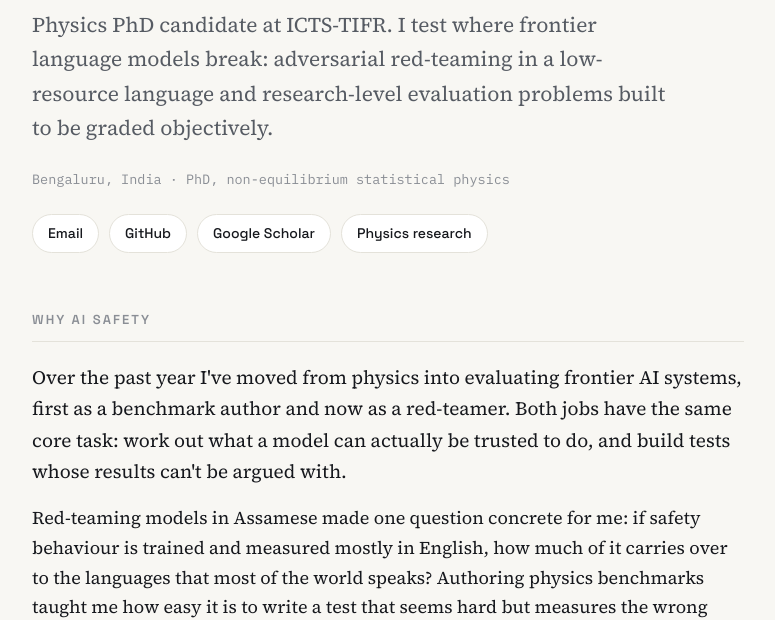
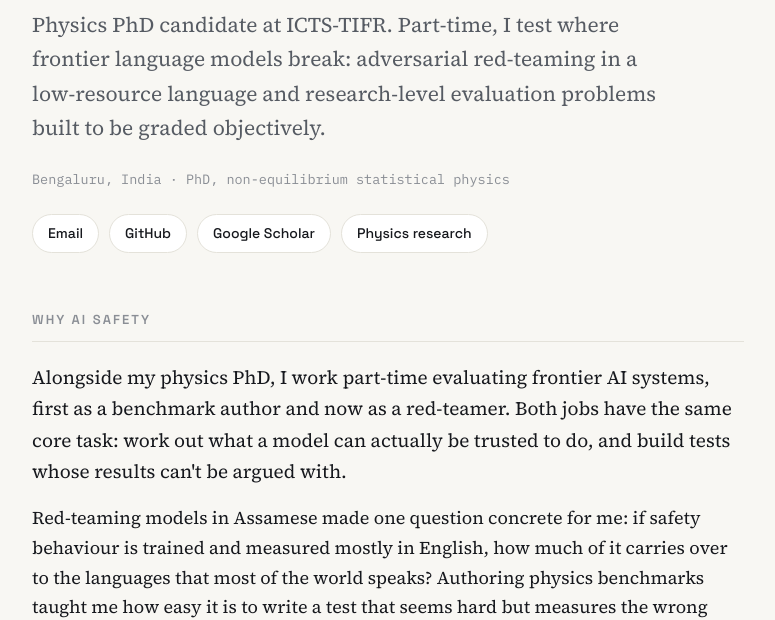
Before and after one commit to shubhadeep763/ai-safety, a plain HTML site: page index.html in a window 1280 px wide. Shown: the part 190-810 px from the top of the page, without its empty margins (252-1027 px from the left). Drawn offline with Linux system fonts and the light colour scheme.

Commit message:
Describe AI work as part-time alongside the PhD
Co-Authored-By: Claude Opus 5.5 (1M context) <noreply@anthropic.com>

```diff
--- a/index.html
+++ b/index.html
@@ -131,7 +131,7 @@
 <header class="hero">
   <p class="eyebrow">AI Safety · Evaluation · Red-teaming</p>
   <h1>Shubhadeep Chakraborty</h1>
-  <p class="tagline">Physics PhD candidate at ICTS-TIFR. I test where frontier language models break: adversarial red-teaming in a low-resource language and research-level evaluation problems built to be graded objectively.</p>
+  <p class="tagline">Physics PhD candidate at ICTS-TIFR. Part-time, I test where frontier language models break: adversarial red-teaming in a low-resource language and research-level evaluation problems built to be graded objectively.</p>
   <p class="meta">Bengaluru, India · PhD, non-equilibrium statistical physics</p>
   <nav class="links" aria-label="Profiles">
     <a href="mailto:shubhadeep.chakraborty@icts.res.in">Email</a>
@@ -146,7 +146,7 @@
 <section id="about">
   <h2>Why AI safety</h2>
   <!-- DRAFT: rewrite this section in your own words before linking the site in an application. -->
-  <p class="lede">Over the past year I've moved from physics into evaluating frontier AI systems, first as a benchmark author and now as a red-teamer. Both jobs have the same core task: work out what a model can actually be trusted to do, and build tests whose results can't be argued with.</p>
+  <p class="lede">Alongside my physics PhD, I work part-time evaluating frontier AI systems, first as a benchmark author and now as a red-teamer. Both jobs have the same core task: work out what a model can actually be trusted to do, and build tests whose results can't be argued with.</p>
   <p>Red-teaming models in Assamese made one question concrete for me: if safety behaviour is trained and measured mostly in English, how much of it carries over to the languages that most of the world speaks? Authoring physics benchmarks taught me how easy it is to write a test that seems hard but measures the wrong thing, and how much work goes into making a failure unambiguous.</p>
   <p>I want to understand the wider picture of how advanced AI could go wrong and which interventions matter: evaluations, governance, and the strategic choices labs and states face. I also want to work out where someone with my background can contribute most.</p>
 </section>
```
